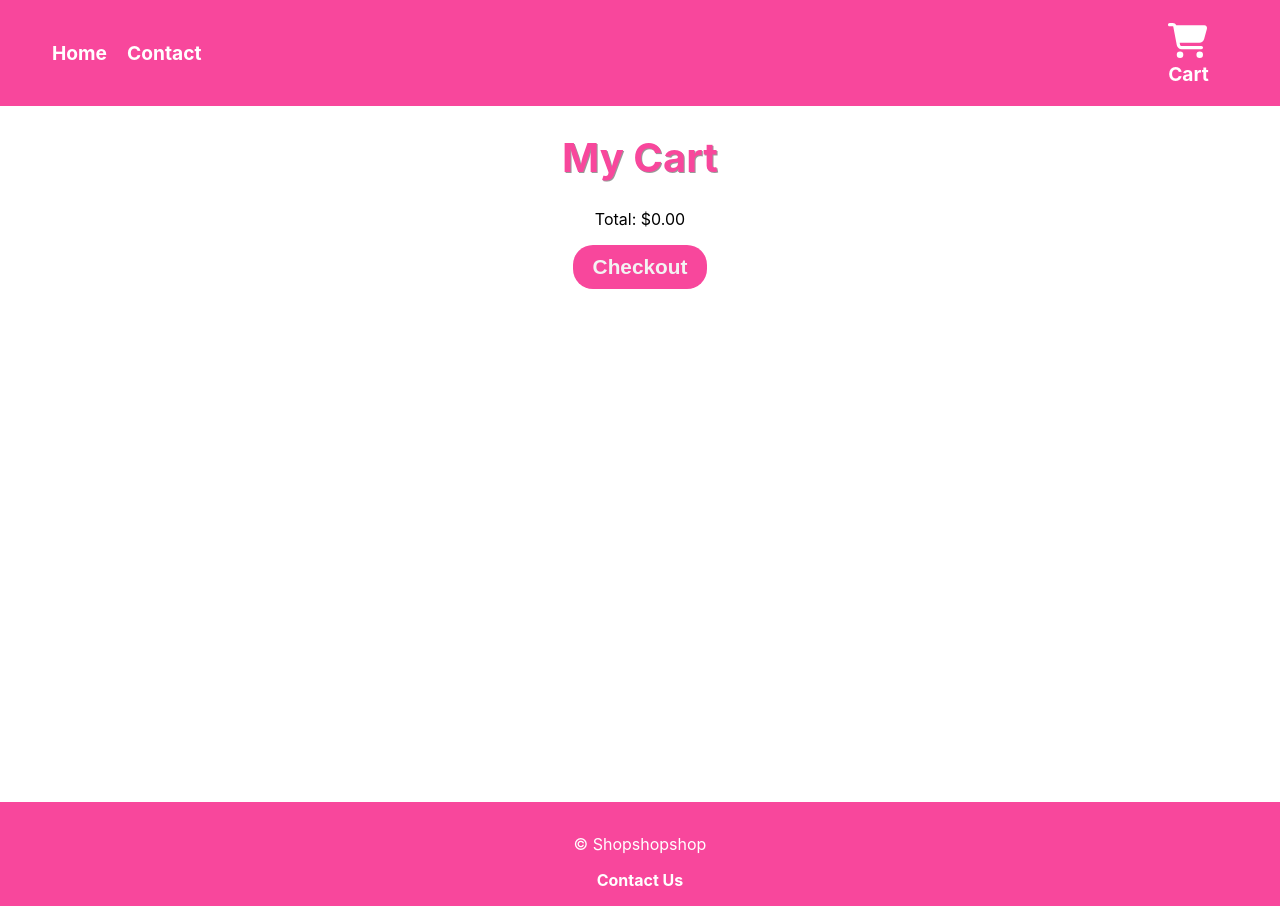
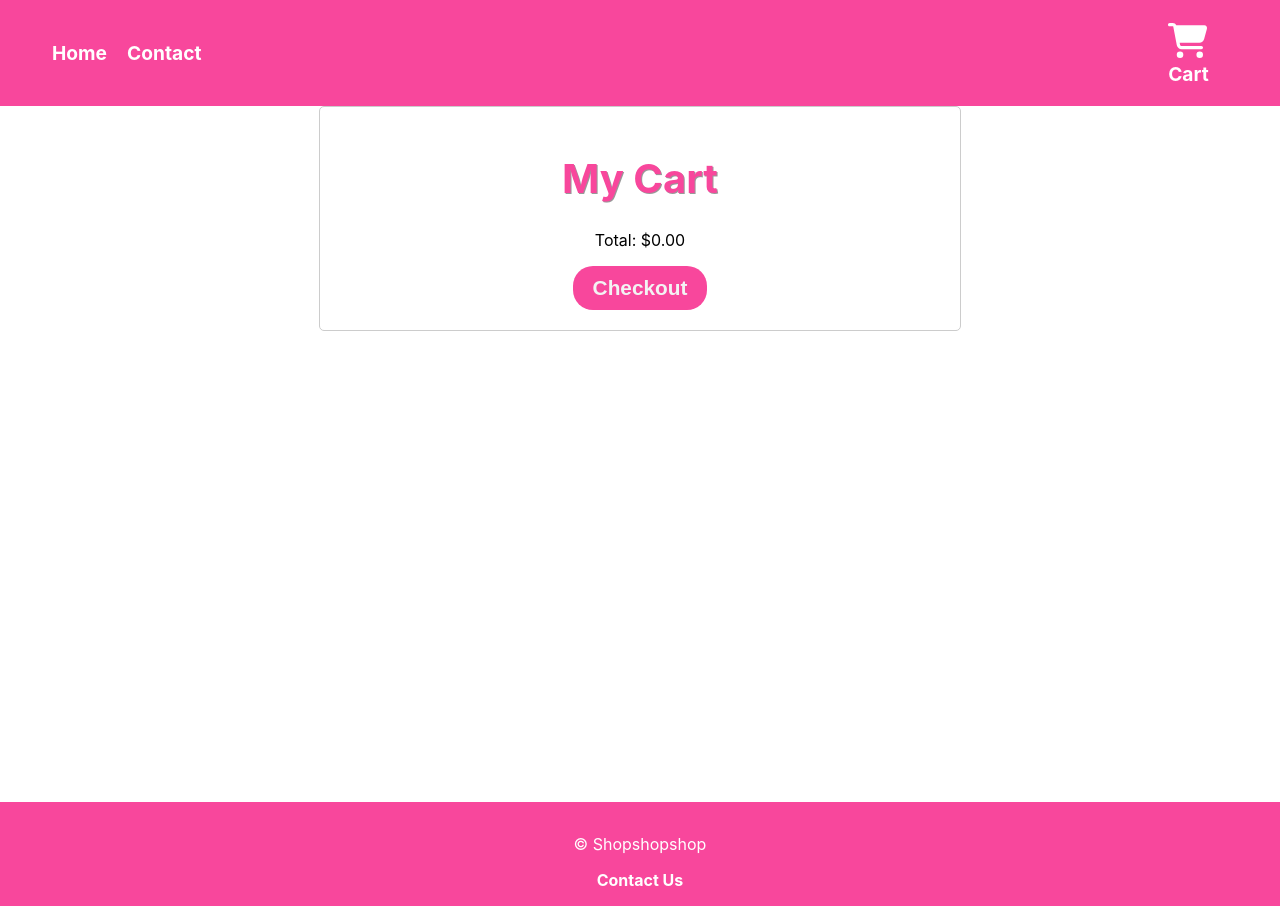
Before and after one commit to gaznik/js-frameworks-ca, a React (Create React App) app in the folder js-frameworks-ca/: page /checkout in a window 1280 px wide. Built offline with nearby package versions, Linux system fonts and the light colour scheme.

Commit message:
Layout style for the checkout page

```diff
--- /dev/null
+++ b/js-frameworks-ca/src/css/Checkout.css
@@ -0,0 +1,18 @@
+.cart-container {
+    text-align: center;
+    max-width: 600px;
+    margin: 0 auto;
+    padding: 20px;
+    border: 1px solid #ccc;
+    border-radius: 5px;
+    background-color: #fff;
+  }
+
+
+  .cart-item {
+    display: flex;
+    justify-content: space-between;
+    align-items: center;
+    padding: 10px;
+    border-bottom: 1px solid #ccc;
+  }
--- a/js-frameworks-ca/src/pages/Checkout.js
+++ b/js-frameworks-ca/src/pages/Checkout.js
@@ -1,5 +1,6 @@
 import React from 'react';
 import { useNavigate } from 'react-router-dom';
+import '../css/Checkout.css'
 
 function Cart({ cartItems, removeItem, clearCart }) {
   const navigate = useNavigate();
@@ -12,11 +13,11 @@ function Cart({ cartItems, removeItem, clearCart }) {
   };
 
   return (
-    <div>
+    <div className="cart-container">
       <h1 className="page-title">My Cart</h1>
       <ul>
         {cartItems.map((item, index) => (
-          <li key={index}>
+          <li className="cart-item" key={index}>
             {item.title} - ${item.price.toFixed(2)}
             <button onClick={() => removeItem(item)} className="remove-button">Remove</button>
           </li>
```
